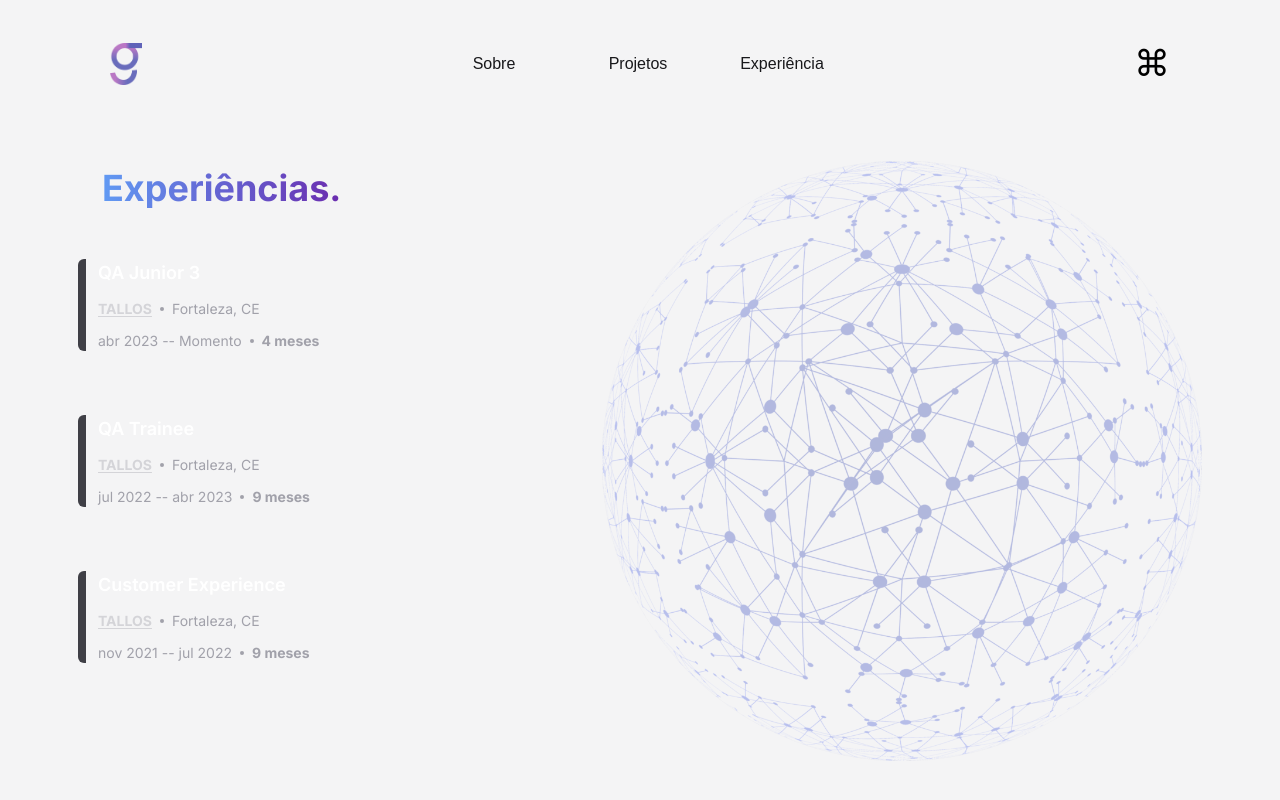
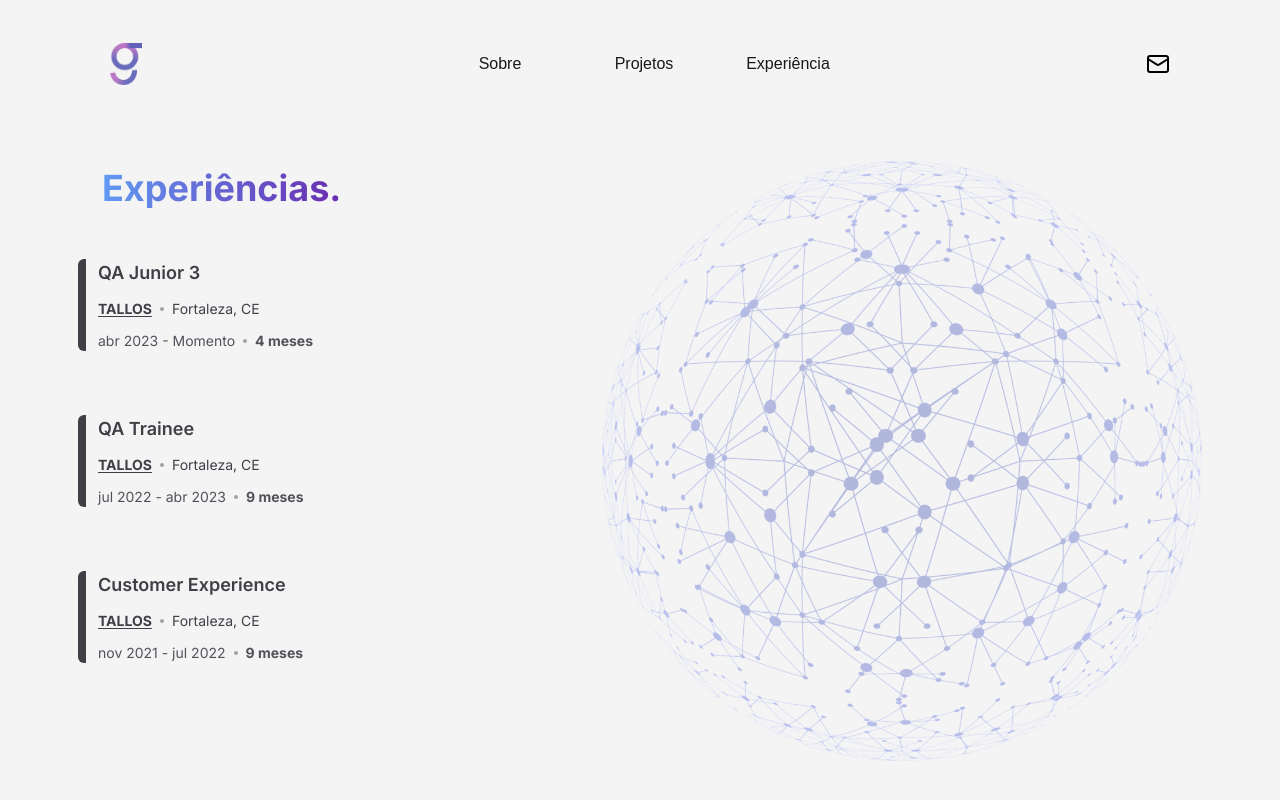
Before and after one commit to jsguillerme/my-portfolio, a Next.js app: page /experience in a window 1280 px wide. Built offline with nearby package versions, Linux system fonts and the light colour scheme; a web font is replaced by a local one; what tailwindcss-animated would draw is missing.

Commit message:
refactor: colors in mode light

```diff
--- a/src/app/about/page.tsx
+++ b/src/app/about/page.tsx
@@ -6,7 +6,7 @@ export default function AboutMe() {
       <h1 className="text-4xl font-bold bg-gradient-to-r from-blue-400 to-purple-800 bg-clip-text text-transparent px-6 ">
         Sobre mim.
       </h1>
-      <div className="w-full bg-zinc-950 flex max-sm:flex-wrap items-start justify-center gap-10 dark:text-zinc-400 text-zinc-800 font-sans text-lg py-10 px-6">
+      <div className="w-full dark:bg-zinc-950 flex max-sm:flex-wrap items-start justify-center gap-10 dark:text-zinc-400 text-zinc-800 font-sans text-lg py-10 px-6">
         <img
           src="/profile.jpg"
           alt=""
--- a/src/app/experience/page.tsx
+++ b/src/app/experience/page.tsx
@@ -5,21 +5,21 @@ export default function ProjectPage() {
         Experiências.
       </h1>
 
-      <div className="flex flex-col items-start justify-center gap-16 h-3/4 max-sm:h-full relative w-full">
+      <div className="flex flex-col items-start justify-center gap-16 h-3/4 max-sm:h-full relative w-full dark:text-zinc-300 text-zinc-700">
         <div className="border-l-8 border-l-zinc-700 rounded-tl-md rounded-bl-md flex flex-col gap-3 pl-3">
           <h2 className="text-lg font-semibold">QA Junior 3</h2>
           <span className="text-sm flex items-center gap-2">
             <a
               href="#"
-              className="underline underline-offset-2 text-zinc-300 font-bold"
+              className="underline underline-offset-2 dark:text-zinc-300 text-zinc-700 font-bold"
             >
               TALLOS
             </a>
             <p className="w-1 h-1 bg-zinc-400 rounded-full"></p>{' '}
-            <p className="text-zinc-400">Fortaleza, CE</p>
+            <p className="dark:text-zinc-400 text-zinc-700">Fortaleza, CE</p>
           </span>
-          <span className="text-sm text-zinc-400 flex items-center gap-2">
-            abr 2023 -- Momento{' '}
+          <span className="text-sm dark:text-zinc-400 text-zinc-600 flex items-center gap-2">
+            abr 2023 - Momento{' '}
             <p className="w-1 h-1 bg-zinc-400 rounded-full"></p>{' '}
             <strong>4 meses</strong>
           </span>
@@ -29,15 +29,15 @@ export default function ProjectPage() {
           <span className="text-sm flex items-center gap-2">
             <a
               href="#"
-              className="underline underline-offset-2 text-zinc-300 font-bold"
+              className="underline underline-offset-2 dark:text-zinc-300 text-zinc-700 font-bold"
             >
               TALLOS
             </a>
             <p className="w-1 h-1 bg-zinc-400 rounded-full"></p>{' '}
-            <p className="text-zinc-400">Fortaleza, CE</p>
+            <p className="dark:text-zinc-400 text-zinc-700">Fortaleza, CE</p>
           </span>
-          <span className="text-sm text-zinc-400 flex items-center gap-2">
-            jul 2022 -- abr 2023{' '}
+          <span className="text-sm dark:text-zinc-400 text-zinc-600 flex items-center gap-2">
+            jul 2022 - abr 2023{' '}
             <p className="w-1 h-1 bg-zinc-400 rounded-full"></p>{' '}
             <strong>9 meses</strong>
           </span>
@@ -47,15 +47,15 @@ export default function ProjectPage() {
           <span className="text-sm flex items-center gap-2">
             <a
               href="#"
-              className="underline underline-offset-2 text-zinc-300 font-bold"
+              className="underline underline-offset-2 dark:text-zinc-300 text-zinc-700 font-bold"
             >
               TALLOS
             </a>
             <p className="w-1 h-1 bg-zinc-400 rounded-full"></p>{' '}
-            <p className="text-zinc-400">Fortaleza, CE</p>
+            <p className="dark:text-zinc-400 text-zinc-700">Fortaleza, CE</p>
           </span>
-          <span className="text-sm text-zinc-400 flex items-center gap-2">
-            nov 2021 -- jul 2022{' '}
+          <span className="text-sm dark:text-zinc-400 text-zinc-600 flex items-center gap-2">
+            nov 2021 - jul 2022{' '}
             <p className="w-1 h-1 bg-zinc-400 rounded-full"></p>{' '}
             <strong>9 meses</strong>
           </span>
--- a/src/app/page.tsx
+++ b/src/app/page.tsx
@@ -13,7 +13,7 @@ export default function Home() {
         </span>
       </span>
 
-      <button className="font-mono flex items-center justify-center gap-2 font-bold dark:hover:bg-zinc-700/50 hover:bg-slate-500/80 transition-all duration-300 rounded-md p-3 animate-fade-right animate-once animate-ease-in-out text-zinc-900 dark:text-white">
+      {/* <button className="font-mono flex items-center justify-center gap-2 font-bold dark:hover:bg-zinc-700/50 hover:bg-slate-500/80 transition-all duration-300 rounded-md p-3 animate-fade-right animate-once animate-ease-in-out text-zinc-900 dark:text-white">
         Pressione{' '}
         <kbd className="bg-gray-400 px-2 rounded-md text-black hover:bg-gray-300">
           Ctrl
@@ -22,7 +22,7 @@ export default function Home() {
           K
         </kbd>
         para iniciar
-      </button>
+      </button> */}
     </section>
   )
 }
--- a/src/app/projects/page.tsx
+++ b/src/app/projects/page.tsx
@@ -55,10 +55,10 @@ export default async function ProjectsPage() {
         <Link
           href="https://github.com/jsguillerme?tab=repositories"
           target="_blank"
-          className="text-sm text-zinc-400 flex items-center justify-center gap-1 hover:underline hover:underline-offset-4"
+          className="text-sm dark:text-zinc-400 text-zinc-800 flex items-center justify-center gap-1 hover:underline hover:underline-offset-4"
         >
           Visit my github
-          <ExternalLink width={16} height={16} className="text-zinc-400" />
+          <ExternalLink width={16} height={16} />
         </Link>
       </footer>
     </section>
--- a/src/components/CardRepo.tsx
+++ b/src/components/CardRepo.tsx
@@ -13,7 +13,7 @@ interface CardRepoProps {
 
 export default function CardRepo({ repo }: CardRepoProps) {
   return (
-    <div className="w-[440px] h-36 bg-slate-600/30 rounded-md border border-zinc-500/50 flex flex-col items-center justify-start p-4 font-mono gap-2 hover:bg-slate-600/40 transition-all duration-300 cursor-pointer">
+    <div className="w-[440px] h-36 dark:bg-slate-600/30 bg-slate-300 rounded-md border dark:border-zinc-500/50 flex flex-col items-center justify-start p-4 font-mono gap-2 dark:hover:bg-slate-600/40 hover:bg-slate-400/50 transition-all duration-300 cursor-pointer">
       <div className="w-full flex items-center justify-between">
         <div className="w-full flex items-center justify-start gap-2">
           <BookMarked width={16} height={16} className="text-zinc-500" />
@@ -32,18 +32,18 @@ export default function CardRepo({ repo }: CardRepoProps) {
         <a
           href={repo.html_url}
           target="_blank"
-          className="hover:brightness-75"
+          className="hover:brightness-75 transition-all duration-300"
           rel="noreferrer"
         >
           <ExternalLink width={16} height={16} className="text-zinc-400" />
         </a>
       </div>
 
-      <section className="text-xs w-full overflow-y-hidden text-ellipsis text-zinc-400">
+      <section className="text-xs w-full overflow-y-hidden text-ellipsis dark:text-zinc-400 text-gray-800">
         {repo.description}
       </section>
 
-      <footer className="w-full flex items-center justify-start gap-1 text-sm text-zinc-300">
+      <footer className="w-full flex items-center justify-start gap-1 text-sm dark:text-zinc-300 text-gray-800">
         <div className="flex items-center gap-1">
           <div className="w-2 h-2 bg-violet-500 rounded-full"></div>
           <span>{repo.language || ''}</span>
--- a/src/components/Header.tsx
+++ b/src/components/Header.tsx
@@ -1,3 +1,4 @@
+import { Mail } from 'lucide-react'
 import Link from 'next/link'
 
 export function Header() {
@@ -10,27 +11,31 @@ export function Header() {
       <div className="flex items-center justify-between gap-4 dark:text-neutral-400 text-zinc-900 max-sm:w-full font-light font-mono">
         <Link
           href="/about"
-          className="hover:text-neutral-200 transition-all duration-200 w-32 dark:hover:bg-zinc-700/50 py-2 text-center rounded-md"
+          className="dark:hover:text-neutral-200 transition-all duration-200 w-32 dark:hover:bg-zinc-700/50 hover:bg-slate-400/60 py-2 text-center rounded-md"
         >
           Sobre
         </Link>
         <Link
           href="/projects"
-          className="hover:text-neutral-200 transition-all duration-200 w-32 dark:hover:bg-zinc-700/50 py-2 text-center rounded-md"
+          className="dark:hover:text-neutral-200 transition-all duration-200 w-32 dark:hover:bg-zinc-700/50 hover:bg-slate-400/60 py-2 text-center rounded-md"
         >
           Projetos
         </Link>
         <Link
           href="/experience"
-          className="hover:text-neutral-200 transition-all duration-200 w-32 dark:hover:bg-zinc-700/50 py-2 text-center rounded-md"
+          className="dark:hover:text-neutral-200 transition-all duration-200 w-32 dark:hover:bg-zinc-700/50 hover:bg-slate-400/60 py-2 text-center rounded-md"
         >
           Experiência
         </Link>
       </div>
 
-      <button className="dark:text-neutral-400 dark:hover:text-neutral-200 transition-all duration-150 hover:scale-125 text-4xl max-sm:hidden">
-        &#8984;
-      </button>
+      <a
+        title="Entrar em contato"
+        href="mailto:guilhermegm.andrade@gmail.com"
+        className="dark:text-neutral-400 dark:hover:text-neutral-200 transition-all duration-150 hover:scale-125 text-4xl max-sm:hidden"
+      >
+        <Mail xlinkTitle="Entrar em contato" />
+      </a>
     </div>
   )
 }
```
